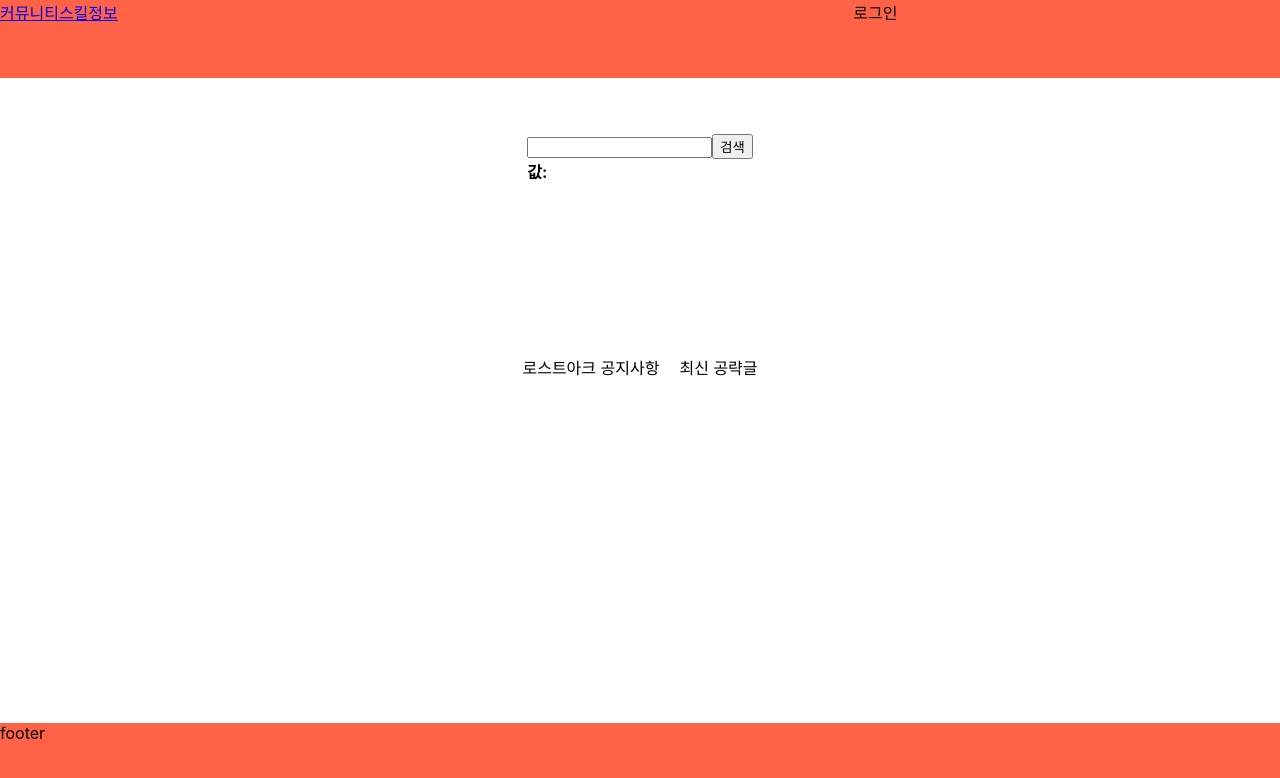
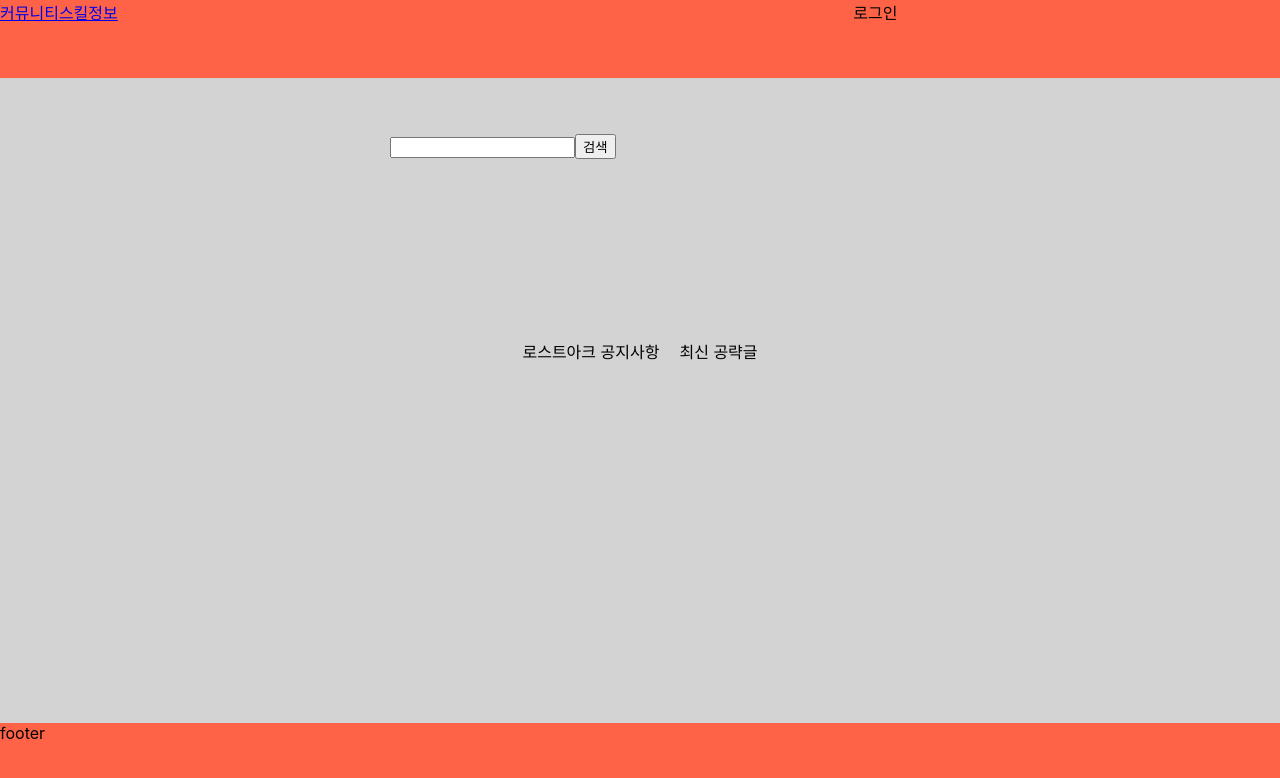
Before and after one commit to Dehkia/lococo, a React (Create React App) app: page / in a window 1280 px wide. Shown: the top 778 px of the page. Built offline with nearby package versions, Linux system fonts and the light colour scheme.

Commit message:
장비 데이터 추출

```diff
--- a/src/App.css
+++ b/src/App.css
@@ -15,10 +15,12 @@
   flex-direction: column;
   justify-content: center;
   align-items: center;
+  background-color: lightGrey;
 }
 
 #searchMain {
   flex: 1;
+  width: 500px;
 }
 
 #noticeMain {
--- a/src/App.js
+++ b/src/App.js
@@ -17,6 +17,7 @@ function App() {
           <div className="notice newPost">최신 공략글</div>
         </section>
       </main>
+
       <Footer />
     </div>
   );
--- a/src/common/Input.js
+++ b/src/common/Input.js
@@ -23,7 +23,7 @@ const Input = () => {
     try {
       // api 서버에 요청 보내기
       const response = await axios.get(
-        `https://developer-lostark.game.onstove.com/characters/${encoded}/siblings`,
+        `https://developer-lostark.game.onstove.com/armories/characters/${encoded}/equipment`,
         {
           headers: {
             accept: "application/json",
@@ -34,7 +34,7 @@ const Input = () => {
       );
 
       // 응답 데이터를 상태에 저장
-      setLoaResponse(response.data);
+      setLoaResponse(response.data[0]);
     } catch (error) {
       console.error("API 요청 중 오류 발생:", error);
     }
@@ -46,7 +46,7 @@ const Input = () => {
       <button onClick={getCharacter}>검색</button>
       <div>
         {/* 상태에 저장된 응답 데이터를 출력 */}
-        <b>값: {loaApiResponse ? JSON.stringify(loaApiResponse) : ""}</b>
+        <b>{loaApiResponse ? JSON.stringify(loaApiResponse) : ""}</b>
       </div>
     </div>
   );
```
